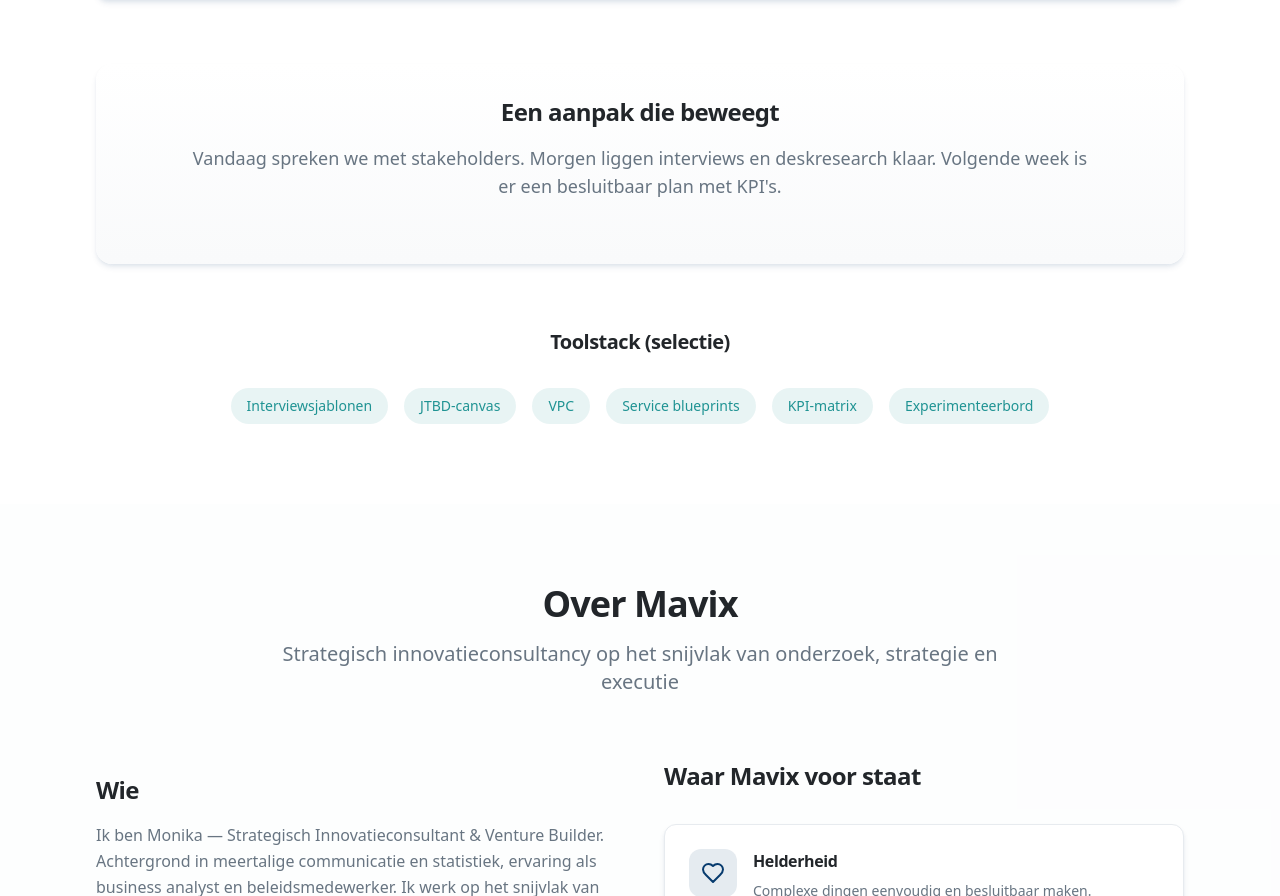
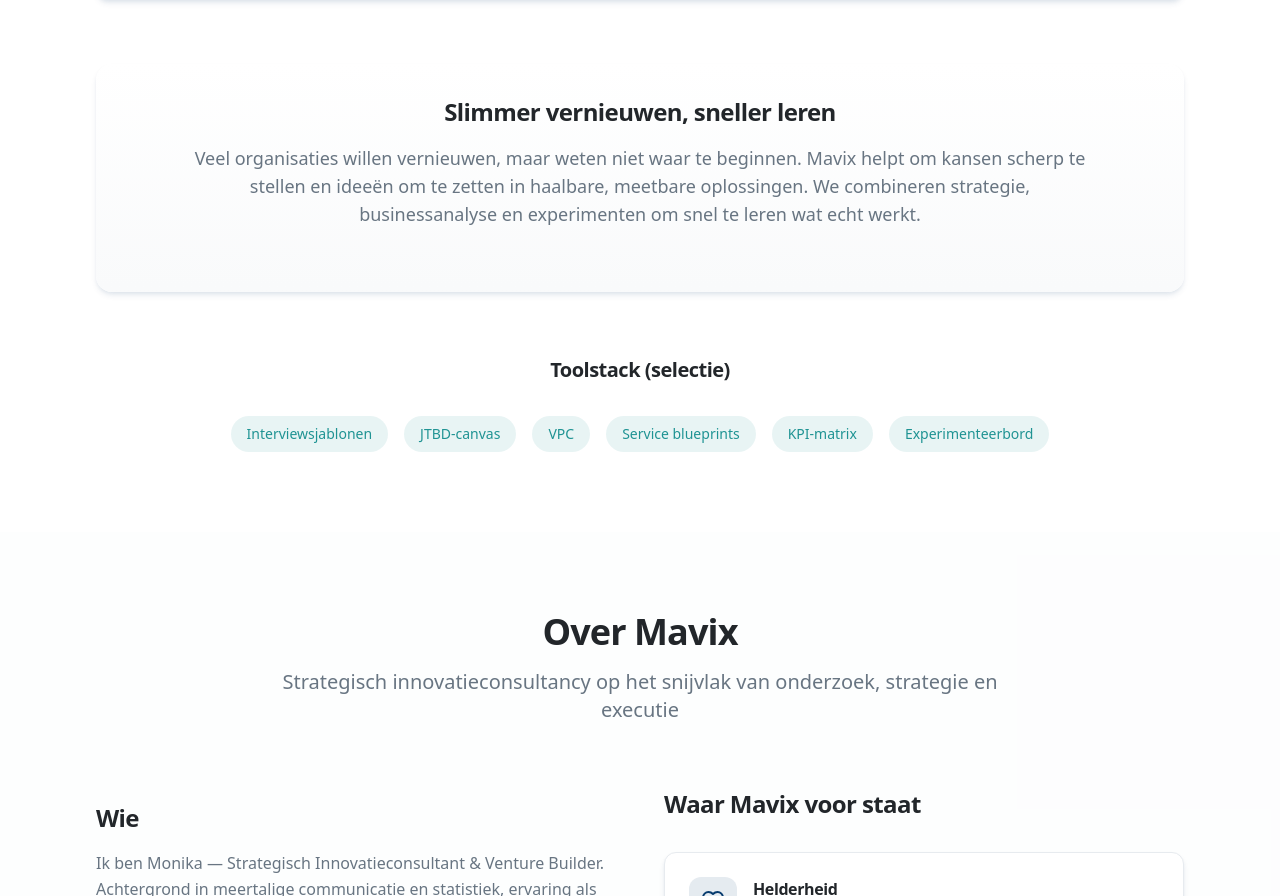
Before and after one commit to crazyheinz/mavix, a React (Vite) app: page / in a window 1280 px wide. Shown: the part 2748-3644 px from the top of the page. Built offline with nearby package versions, Linux system fonts and the light colour scheme; the HTML template or start-up script is replaced by a standard one.

Commit message:
Update methodology section text

```diff
--- a/src/components/Methodology.tsx
+++ b/src/components/Methodology.tsx
@@ -86,10 +86,9 @@ const Methodology = () => {
 
         {/* Methodology Highlight */}
         <div className="bg-gradient-subtle rounded-2xl p-8 text-center shadow-soft">
-          <h3 className="text-2xl font-bold mb-4">Een aanpak die beweegt</h3>
+          <h3 className="text-2xl font-bold mb-4">Slimmer vernieuwen, sneller leren</h3>
           <p className="text-lg text-muted-foreground mb-8 max-w-4xl mx-auto">
-            Vandaag spreken we met stakeholders. Morgen liggen interviews en deskresearch klaar.
-            Volgende week is er een besluitbaar plan met KPI's.
+            Veel organisaties willen vernieuwen, maar weten niet waar te beginnen. Mavix helpt om kansen scherp te stellen en ideeën om te zetten in haalbare, meetbare oplossingen. We combineren strategie, businessanalyse en experimenten om snel te leren wat echt werkt.
           </p>
         </div>
 
```
